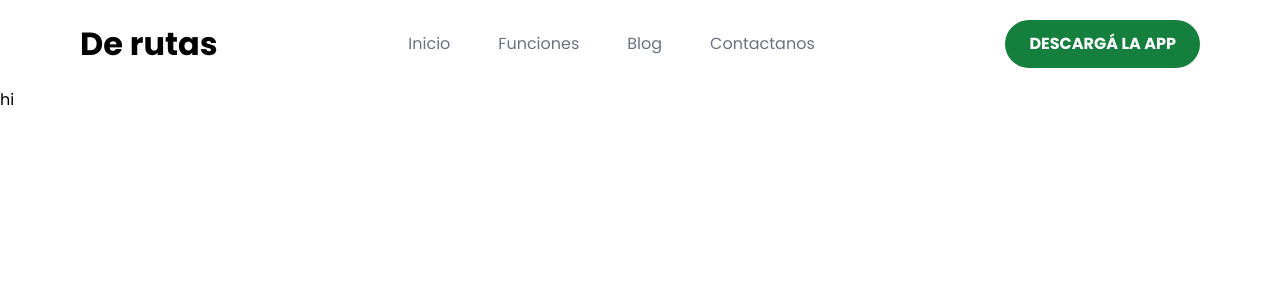
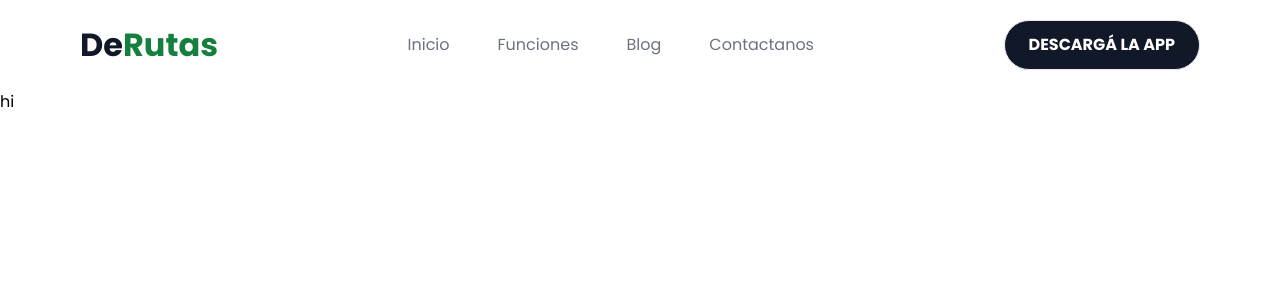
Before and after one commit to pevescarol/DeRuta-web-frontend, a Next.js app: page / in a window 1280 px wide. Shown: the top 300 px of the page. Built offline with nearby package versions, Linux system fonts and the light colour scheme.

Commit message:
modificaciones Navbar

```diff
--- a/app/globals.css
+++ b/app/globals.css
@@ -15,6 +15,11 @@ body {
 }
 
 @layer utilities {
+  /* buttons */
+  .btn_dark_green {
+    @apply  hover:bg-green-700 px-6 py-3 text-white transition-all bg-gray-900
+  }
+
   /* fonts */
   .regular-64 {
     @apply text-[64px] font-[400] leading-[120%];
--- a/components/Button.jsx
+++ b/components/Button.jsx
@@ -1,9 +1,9 @@
-import React from 'react'
+import Link from 'next/link'
 
-const Button = () => {
+const Button = ({text, variant}) => {
   return (
-    <button className='rounded-full bold-16 whitespace-nowrap cursor-pointer bg-green-700 px-6 py-3 text-white transition-all hover:bg-black uppercase'>
-      Descargá la app
+    <button  className={`rounded-full border ${variant}`}>
+      <Link href='/' className='bold-16 whitespace-nowrap cursor-pointer uppercase'>{text}</Link>
     </button>
   )
 }
--- a/components/Navbar.jsx
+++ b/components/Navbar.jsx
@@ -6,8 +6,8 @@ import {HiMenuAlt3} from 'react-icons/hi'
 const Navbar = () => {
   return (
     <nav className='mx-auto max-w-[1440px] flex items-center justify-between px-6 lg:px-20 relative z-30 py-5'>
-      <Link href='/' className='bold-32'>
-        De rutas
+      <Link href='/' className='bold-32 text-gray-900'>
+        De<span className='text-green-700'>Rutas</span>
       </Link>
 
       <ul className="hidden h-full gap-12 lg:flex">
@@ -19,7 +19,7 @@ const Navbar = () => {
       </ul>
 
       <div className="lg:flex lg:items-center lg:justify-center hidden">
-        <Button />
+        <Button text='Descargá la app' variant='btn_dark_green' />
       </div>
 
       <HiMenuAlt3 className='inline-block cursor-pointer bold-32 lg:hidden' />
```
